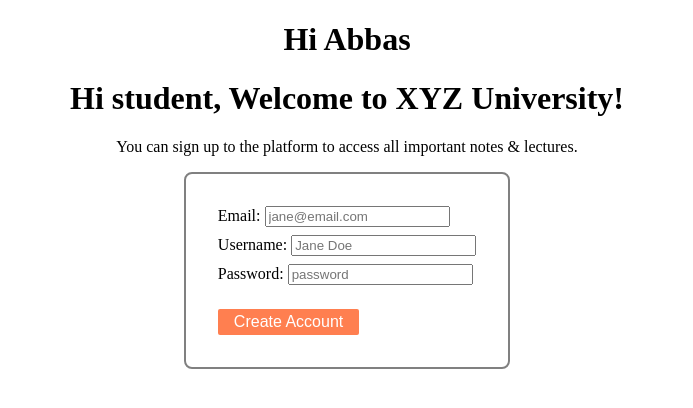
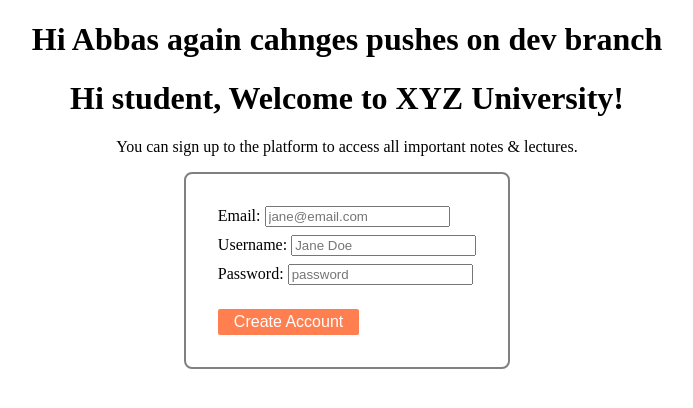
Before and after one commit to syed1muhammad0abbas2kazmi3/Registration-Form-CICD-, a website: page frontend/index.html in a window 1280 px wide. Shown: the whole page, without its empty margins (293-986 px from the left). Drawn offline with Linux system fonts and the light colour scheme.

Commit message:
modified 1

```diff
--- a/frontend/index.html
+++ b/frontend/index.html
@@ -7,7 +7,7 @@
     <title>Home Page</title>
 </head>
 <body>
-	<h1>Hi Abbas</h1>
+	<h1>Hi Abbas again cahnges pushes on dev branch</h1>
     <h1>Hi student, Welcome to XYZ University!</h1>
     <p>You can sign up to the platform to access all important notes & lectures.</p>
 
```
